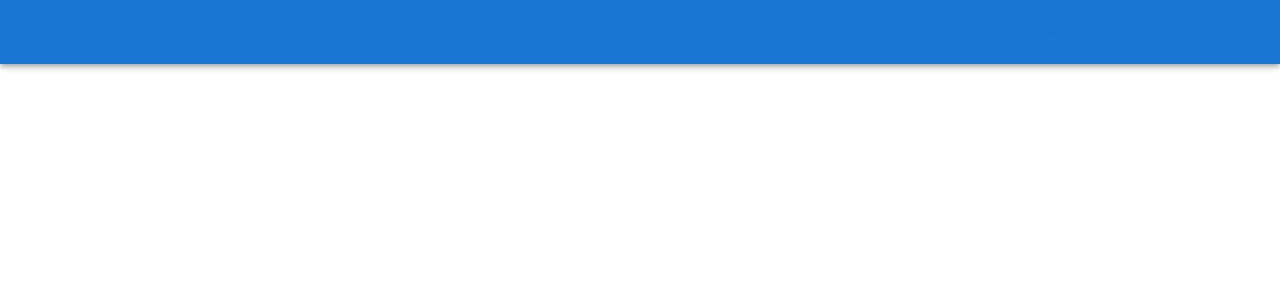
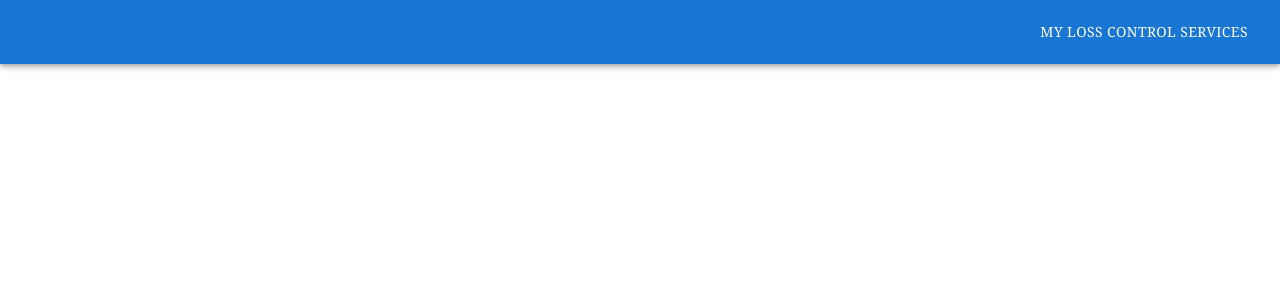
Before and after one commit to hoffay/NW-Marketplace, a React (Create React App) app in the folder commercial-marketplace/: page / in a window 1280 px wide. Shown: the top 300 px of the page. Built offline with nearby package versions, Linux system fonts and the light colour scheme.

Commit message:
Fix color override and change font family for material ui

```diff
--- a/commercial-marketplace/src/Components/Header/LCSButton.js
+++ b/commercial-marketplace/src/Components/Header/LCSButton.js
@@ -1,13 +1,13 @@
 import React from "react";
 import styles from './styles.css';
-import { Button, AppBar, Toolbar } from '@mui/material'
-
-// const theme = {
+import { Button, withStyles } from '@mui/material'
+//import { withStyles } from '@mui/styles';
+// const styles = theme => ({
 //     blue: {
 //         default: "#4287f5",
 //         hover: "#1971ff"
 //     }
-// };
+// });
 
 function LCSRedirect(ButtonLCS1) {
     window.open("https://www.mylosscontrolservices.com/");
@@ -15,10 +15,14 @@ function LCSRedirect(ButtonLCS1) {
 
 function LCSButton1() {
     return (
-
-        <Button className="buttonLCS1" onClick={LCSRedirect}>
-            My Loss Control Services
-        </Button>
+            <Button
+                sx={{
+                    color: 'white',
+                    fontFamily: 'Georgia, Times New Roman, Times, serif'
+                }}
+                onClick={LCSRedirect}>
+                My Loss Control Services
+            </Button>
     );
 }
 
--- a/commercial-marketplace/src/Components/Header/styles.css
+++ b/commercial-marketplace/src/Components/Header/styles.css
@@ -14,7 +14,7 @@
     font-family: Georgia, 'Times New Roman', Times, serif;
 }
 
-.lcsLabel {
+.Button {
     color: white;
 }
 
```
